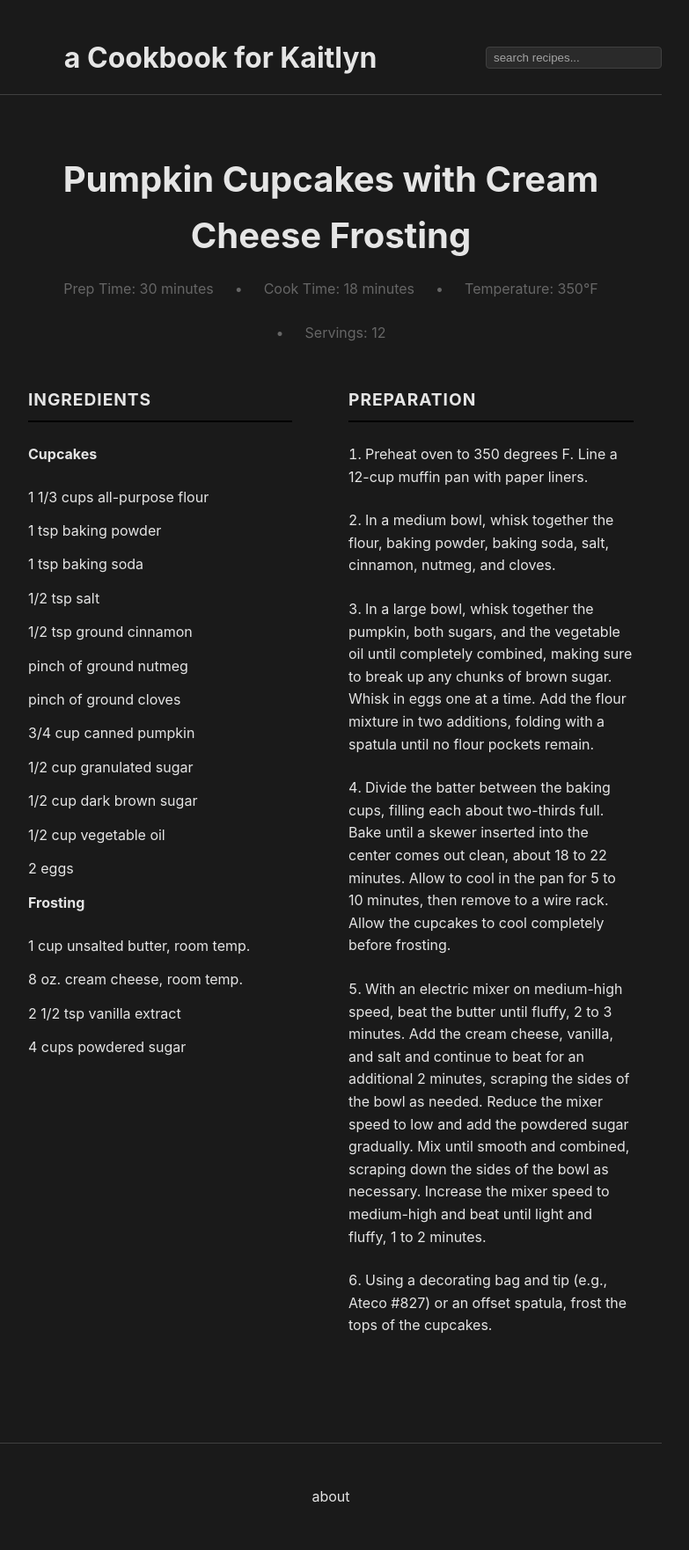
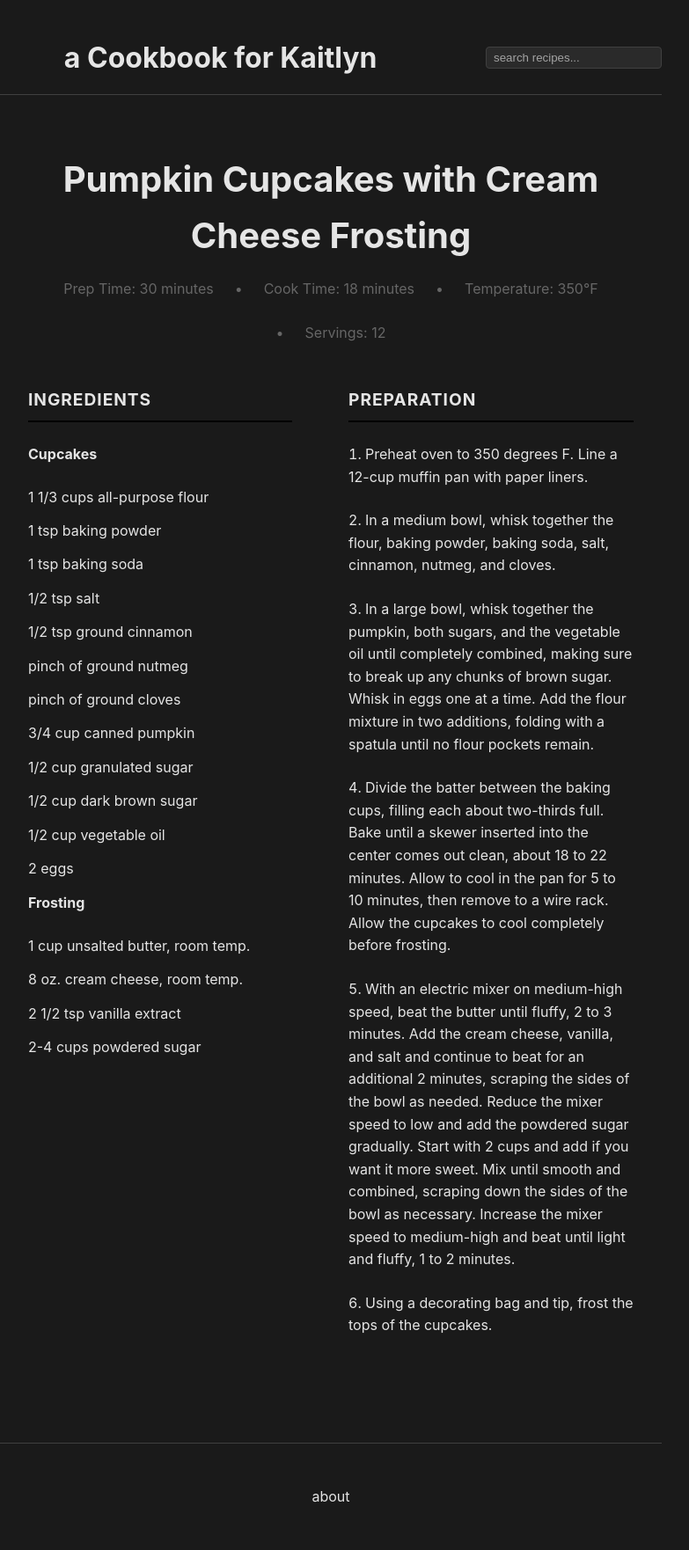
Before and after one commit to williamsca/recipes, a Jekyll site: the page built from _recipes/cupcakes-pumpkin.md, in a window 1280 px wide. Shown: the whole page at 88% size, without its empty margins (264-1047 px from the left). Built offline with Jekyll 4.4.1, drawn with Linux system fonts in a browser that asks for light colours.

Commit message:
Update cupcakes-pumpkin.md

```diff
--- a/_recipes/cupcakes-pumpkin.md
+++ b/_recipes/cupcakes-pumpkin.md
@@ -28,13 +28,13 @@ ingredients: |
   - 1 cup unsalted butter, room temp.
   - 8 oz. cream cheese, room temp.
   - 2 1/2 tsp vanilla extract
-  - 4 cups powdered sugar
+  - 2-4 cups powdered sugar
 
 instructions: |
   1. Preheat oven to 350 degrees F. Line a 12-cup muffin pan with paper liners.
   2. In a medium bowl, whisk together the flour, baking powder, baking soda, salt, cinnamon, nutmeg, and cloves.
   3. In a large bowl, whisk together the pumpkin, both sugars, and the vegetable oil until completely combined, making sure to break up any chunks of brown sugar. Whisk in eggs one at a time. Add the flour mixture in two additions, folding with a spatula until no flour pockets remain.
   4. Divide the batter between the baking cups, filling each about two-thirds full. Bake until a skewer inserted into the center comes out clean, about 18 to 22 minutes. Allow to cool in the pan for 5 to 10 minutes, then remove to a wire rack. Allow the cupcakes to cool completely before frosting.
-  5. With an electric mixer on medium-high speed, beat the butter until fluffy, 2 to 3 minutes. Add the cream cheese, vanilla, and salt and continue to beat for an additional 2 minutes, scraping the sides of the bowl as needed. Reduce the mixer speed to low and add the powdered sugar gradually. Mix until smooth and combined, scraping down the sides of the bowl as necessary. Increase the mixer speed to medium-high and beat until light and fluffy, 1 to 2 minutes.
-  6. Using a decorating bag and tip (e.g., Ateco #827) or an offset spatula, frost the tops of the cupcakes.
+  5. With an electric mixer on medium-high speed, beat the butter until fluffy, 2 to 3 minutes. Add the cream cheese, vanilla, and salt and continue to beat for an additional 2 minutes, scraping the sides of the bowl as needed. Reduce the mixer speed to low and add the powdered sugar gradually. Start with 2 cups and add if you want it more sweet. Mix until smooth and combined, scraping down the sides of the bowl as necessary. Increase the mixer speed to medium-high and beat until light and fluffy, 1 to 2 minutes.
+  6. Using a decorating bag and tip, frost the tops of the cupcakes.
 ---
```
